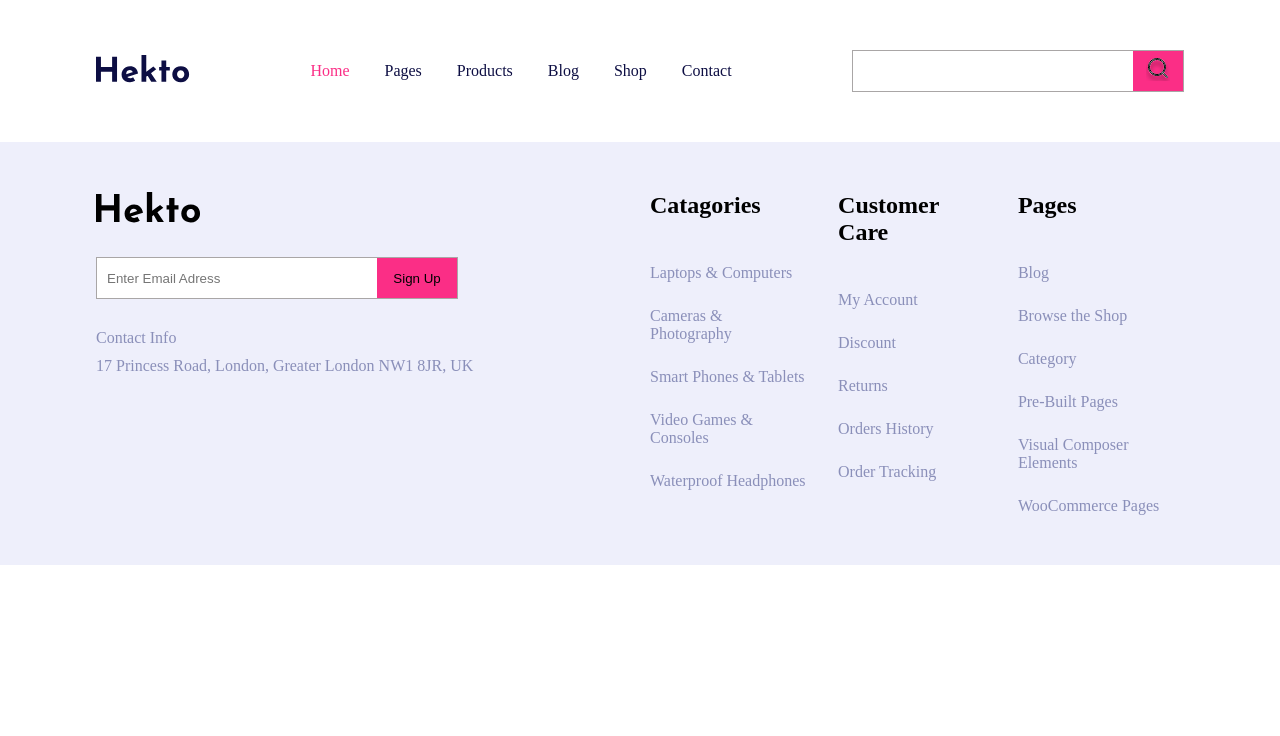
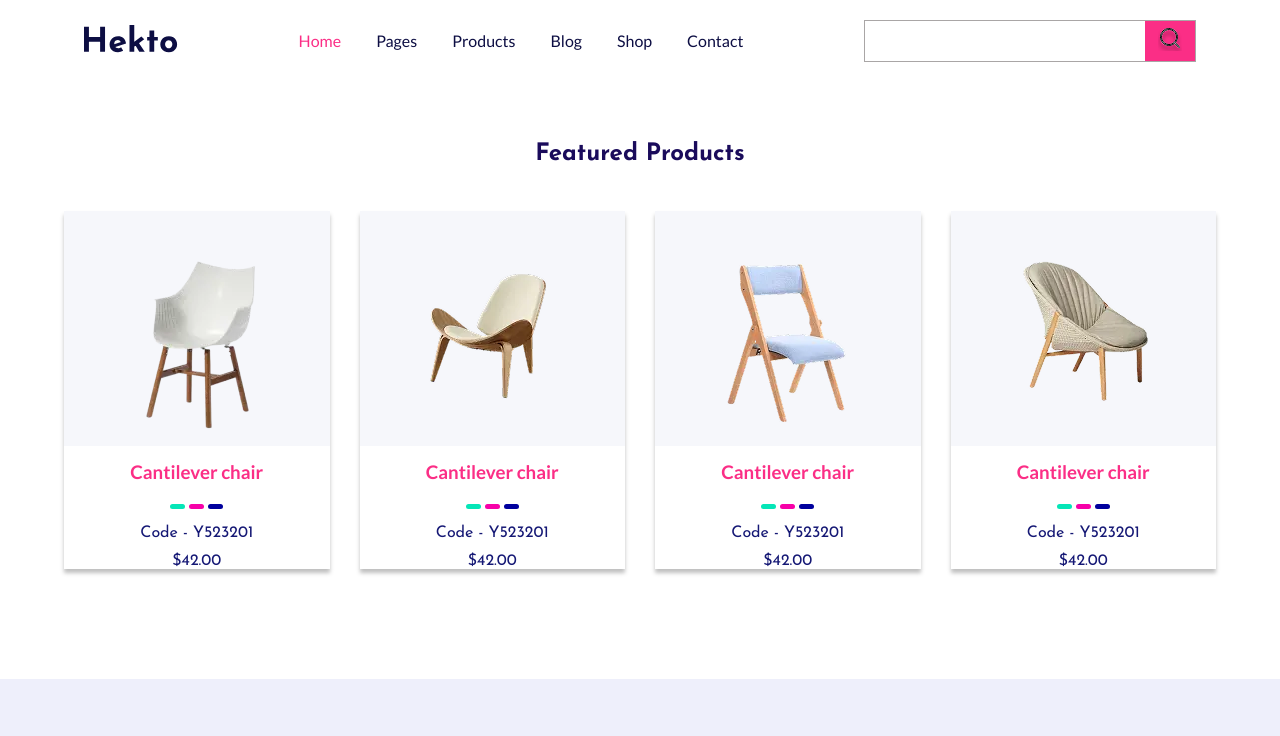
Before and after one commit to AbdullahAtallah/hekto, a plain HTML site: page index.html in a window 1280 px wide. Shown: the top 736 px of the page. Drawn offline with Linux system fonts and the light colour scheme.

Commit message:
add featured product section and update footer

```diff
--- a/assets/css/main.css
+++ b/assets/css/main.css
@@ -3,30 +3,28 @@
     padding: 0;
     box-sizing: border-box;
 }
-body{
-    height: 1600px;
-}
- .header .container{
-    width: 85%;
-    margin:auto;
+
+
+
+.header .container {
+    width: 90%;
+    margin: auto;
     display: flex;
     align-items: center;
     justify-content: space-between;
-}
-
-.header {
-    margin-top: 50px;
-    width: 100%;
+    padding: 20px;
 }
 
 
-.header  ul {
+
+
+.header ul {
     display: flex;
     list-style: none;
     gap: 35px;
 }
 
-.header .list{
+.header .list {
     display: flex;
     align-items: center;
 }
@@ -37,43 +35,50 @@ body{
     text-decoration: none;
     transition: .8s;
     color: #0D0E43;
+    font-family: "Lato", sans-serif;
 }
 
-spam{
+spam {
     color: #FB2E86;
 }
-.header form{
-     border: 1px solid rgb(169, 166, 166);
+
+.header form {
+    border: 1px solid rgb(169, 166, 166);
     display: flex;
 }
- input{
+
+input {
     border: 0;
     padding: 0 10px;
     width: 280px;
 }
-.header button{
+
+.header button {
     height: 40px;
     width: 50px;
     background-color: #FB2E86;
     border: 0;
 }
 
-.header .menu{
+.header .menu {
     display: none;
 }
-.header a:hover{
+
+.header a:hover {
     color: #FB2E86;
     font-size: 18px;
 }
-.footer{
+
+.footer {
     margin-top: 50px;
     padding: 50px 0;
     background-color: #EEEFFB;
+    font-family: "Lato", sans-serif;
 }
 
- .footer .container{
-    width: 85%;
-    margin:auto;
+.footer .container {
+    width: 90%;
+    margin: auto;
     display: flex;
     align-items: flex-start;
     justify-content: space-between;
@@ -81,61 +86,162 @@ spam{
     flex-wrap: wrap;
 
 }
-.footer .right-side{
-    width:calc((100% - 20px)/2);
+
+.footer .right-side {
+    width: calc((100% - 20px)/2);
     display: flex;
-    gap: 30px;
-    align-items:flex-start;
+    gap: 20px;
+    align-items: flex-start;
 }
-.footer .left-side{
-    width:calc((100% - 20px)/2);
+
+.footer .left-side {
+    width: calc((100% - 20px)/2);
     display: flex;
     flex-direction: column;
     gap: 30px;
     align-items: flex-start;
 }
-.footer form{
-     border: 1px solid rgb(169, 166, 166);
-     display: flex;
+
+.footer form {
+    border: 1px solid #aaa7a7;
+    display: flex;
 }
-.footer button{
+
+.footer button {
     height: 40px;
     width: 80px;
-    background-color: rgb(251, 46, 134);
+    background-color: #fb2e86;
     border: 0;
 }
-.footer .left-side .contact{
+
+.footer .left-side .contact {
     display: flex;
     flex-direction: column;
     gap: 10px;
 }
-.footer ul , p{
+
+.footer ul,
+p {
     color: #8A8FB9;
     list-style: none;
 }
-.footer .right-side .footer-item{
+
+.footer .right-side .footer-item {
+    width: calc((100% - 40px) / 3);
     display: flex;
     flex-direction: column;
     gap: 45px;
 }
-.footer-item ul{
+
+.footer-item ul {
     display: flex;
     flex-direction: column;
     gap: 25px;
 }
 
+.featured-products {
+    text-align: center;
+    padding: 50px 0;
+}
+
+.container {
+    width: 90%;
+    margin: auto;
+    padding: 10px 0;
+}
+
+.row {
+    display: flex;
+    text-align: center;
+    flex-wrap: wrap;
+    gap: 30px;
+}
+
+.product {
+
+    width: calc((100% - 90px) / 4);
+    box-shadow: 0 4px 4px 0 #00000040;
+}
+
+.product .product-image {
+    background-color: #F6F7FB;
+    height: 235px;
+
+}
+
+.product .product-image img {
+    margin-top: 45px;
+}
+
+.btn-color {
+    border: 0;
+    outline: 0;
+    width: 15px;
+    height: 5px;
+    border-radius: 5px;
+
+}
+
+.light-green {
+    background-color: #05E6B7;
+}
+
+.light-pink {
+    background-color: #F701A8;
+}
+
+.blue {
+    background-color: #00009D;
+}
+
+.featured-products h2 {
+    text-align: center;
+    color: #1A0B5B;
+    margin-bottom: 45px;
+    font-family: "Josefin Sans", sans-serif;
+
+}
+
+.product-info {
+    color: #151875;
+    display: flex;
+    flex-direction: column;
+    gap: 12px;
+    font-family: "Josefin Sans", sans-serif;
+}
+
+.product-details {
+    display: flex;
+    flex-direction: column;
+    gap: 12px;
+
+}
+
+.product-details h3 {
+    margin-top: 15px;
+    color: #FB2E86;
+    font-family: "Lato", sans-serif;
+
+
+}
+
 @media screen and (min-width:320px) and (max-width:990px) {
 
     .header .list,
-    .header .search{
+    .header .search {
         display: none;
     }
-    .header .menu{
+
+    .header .menu {
         display: block;
     }
 
     .footer .left-side,
-    .footer .right-side{
+    .footer .right-side {
         width: 100%;
     }
+
+    .product {
+        width: calc((100% - 30px) / 2);
+    }
 }
--- a/index.html
+++ b/index.html
@@ -5,6 +5,15 @@
     <meta charset="UTF-8">
     <meta name="viewport" content="width=device-width, initial-scale=1.0">
     <title>Hekto</title>
+    <link rel="preconnect" href="https://fonts.googleapis.com">
+    <link rel="preconnect" href="https://fonts.gstatic.com" crossorigin>
+    <link
+        href="https://fonts.googleapis.com/css2?family=Lato:ital,wght@0,100;0,300;0,400;0,700;0,900;1,100;1,300;1,400;1,700;1,900&display=swap"
+        rel="stylesheet">
+    <link
+        href="https://fonts.googleapis.com/css2?family=Josefin+Sans:ital,wght@0,100..700;1,100..700&family=Lato:ital,wght@0,100;0,300;0,400;0,700;0,900;1,100;1,300;1,400;1,700;1,900&display=swap"
+        rel="stylesheet">
+
     <link rel="stylesheet" href="https://cdnjs.cloudflare.com/ajax/libs/font-awesome/7.0.1/css/all.min.css"
         integrity="sha512-2SwdPD6INVrV/lHTZbO2nodKhrnDdJK9/kg2XD1r9uGqPo1cUbujc+IYdlYdEErWNu69gVcYgdxlmVmzTWnetw=="
         crossorigin="anonymous" referrerpolicy="no-referrer" />
@@ -50,7 +59,87 @@
             <i class="fa-solid fa-list menu" style="color: #fb2e86;"></i>
         </div>
     </header>
+    <main>
+        <section class="featured-products">
+            <div class="container">
+                <h2>Featured Products</h2>
+                <div class="row">
 
+                    <div class="product">
+                        <div class="product-image">
+                            <img src="./assets/images/Chair.webp" />
+                        </div>
+                        <div class="product-details">
+                            <h3>Cantilever chair</h3>
+                            <div class="product-colors">
+                                <button title="greenBtn" class="btn-color light-green"> </button>
+                                <button title="pinkBtn" class="btn-color light-pink"></button>
+                                <button title="blueBtn" class="btn-color blue"></button>
+                            </div>
+                            <div class="product-info">
+                                <span>Code - Y523201</span>
+                                <span>$42.00</span>
+                            </div>
+                        </div>
+                    </div>
+                    <div class="product">
+                        <div class="product-image">
+                            <img src="./assets/images/Chair2.webp" />
+                        </div>
+                        <div class="product-details">
+                            <h3>Cantilever chair</h3>
+                            <div class="product-colors">
+                                <button title="greenBtn" class="btn-color light-green"> </button>
+                                <button title="pinkBtn" class="btn-color light-pink"></button>
+                                <button title="blueBtn" class="btn-color blue"></button>
+                            </div>
+                            <div class="product-info">
+                                <span>Code - Y523201</span>
+                                <span>$42.00</span>
+                            </div>
+                        </div>
+                    </div>
+                    <div class="product">
+                        <div class="product-image">
+                            <img src="./assets/images/Chair3.webp" />
+                        </div>
+                        <div class="product-details">
+                            <h3>Cantilever chair</h3>
+                            <div class="product-colors">
+                                <button title="greenBtn" class="btn-color light-green"> </button>
+                                <button title="pinkBtn" class="btn-color light-pink"></button>
+                                <button title="blueBtn" class="btn-color blue"></button>
+                            </div>
+                            <div class="product-info">
+                                <span>Code - Y523201</span>
+                                <span>$42.00</span>
+                            </div>
+                        </div>
+                    </div>
+                    <div class="product">
+                        <div class="product-image">
+                            <img src="./assets/images/Chair4.webp" />
+                        </div>
+                        <div class="product-details">
+                            <h3>Cantilever chair</h3>
+                            <div class="product-colors">
+                                <button title="greenBtn" class="btn-color light-green"> </button>
+                                <button title="pinkBtn" class="btn-color light-pink"></button>
+                                <button title="blueBtn" class="btn-color blue"></button>
+                            </div>
+                            <div class="product-info">
+                                <span>Code - Y523201</span>
+                                <span>$42.00</span>
+                            </div>
+                        </div>
+                    </div>
+
+                </div>
+            </div>
+
+
+        </section>
+    </main>
     <footer class="footer">
         <div class="container">
             <div class="left-side">
```
Also changed, not shown: assets/images/Chair.webp (added), assets/images/chair2.webp (added), assets/images/chair3.webp (added), assets/images/chair4.webp (added).
